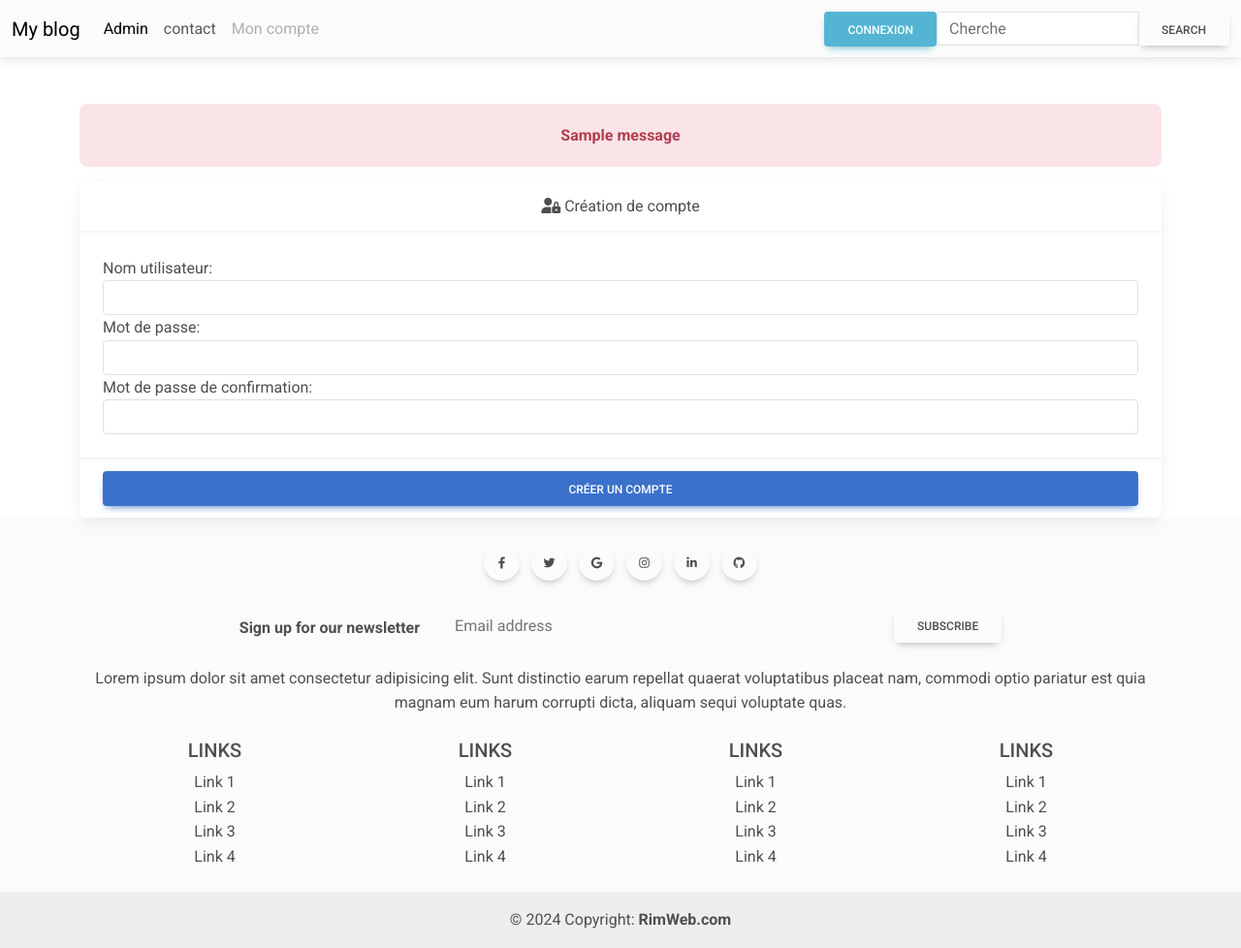
After one commit to lamatmed/App-blog, a Django app: page /auth/logout in a window 1280 px wide. The commit adds this page. Shown: the whole page at 97% size. Run offline with Django 5.2, Linux system fonts and the light colour scheme; one stand-in notice (Sample message) is shown.

Commit message:
Creer des comptes

```diff
--- a/app_auth/forms.py
+++ b/app_auth/forms.py
@@ -2,3 +2,8 @@ from django import forms
 class LoginForm(forms.Form):
     username = forms.CharField( label="Nom utilisateur", widget=forms.TextInput(attrs={'class':'form-control'}))
     pwd = forms.CharField( label="Mot de passe",widget=forms.PasswordInput(attrs={'class':'form-control'}))
+
+class RegisterForm(forms.Form):
+    username = forms.CharField( label="Nom utilisateur", widget=forms.TextInput(attrs={'class':'form-control'}))
+    pwd = forms.CharField( label="Mot de passe",widget=forms.PasswordInput(attrs={'class':'form-control'}))
+    pwd_confirm = forms.CharField( label="Mot de passe de confirmation",widget=forms.PasswordInput(attrs={'class':'form-control'}))
--- /dev/null
+++ b/app_auth/templates/register.html
@@ -0,0 +1,25 @@
+{% extends 'base.html'%} {% block title %} Création de compte {%endblock %} {% block content %}
+<div class="container">
+    <div class="col-md-12 mt-5">
+        {% if messages %} {% for message in messages %}
+        <div class="alert alert-danger text-center">
+            <strong>{{ message}} </strong> </div>{% endfor %}{% endif %}
+
+        <form action="" method="POST" novalidate>{% csrf_token %}
+            <div class="card">
+                <div class="card-header text-center">
+                    <i class="fas fa-user-lock"></i> Création de compte
+                </div>
+                <div class="card-body">
+                    {{form}}
+                </div>
+                <div class="card-footer">
+                    <button class="btn btn-primary btn-block">
+                   Créer un compte
+                </button>
+                </div>
+            </div>
+        </form>
+    </div>
+
+</div>{%endblock %}{% block scripts %} {% endblock%}
--- a/app_auth/urls.py
+++ b/app_auth/urls.py
@@ -1,5 +1,7 @@
 from django.urls import path
-from .views import login_blog
+from .views import *
 urlpatterns=[
     path('login',login_blog,name='login-blog'),
+    path('register',register, name='register'),
+    path('logout',register, name='logout'),
 ]
--- a/app_auth/views.py
+++ b/app_auth/views.py
@@ -1,7 +1,8 @@
 from django.shortcuts import redirect, render
-from django.contrib.auth import authenticate
+from django.contrib.auth import authenticate, login,logout
+from django.contrib.auth.models import User
 from django.contrib import messages
-from .forms import LoginForm
+from .forms import *
 def login_blog(request):
     if request.method == "POST":
         form = LoginForm(request.POST)
@@ -10,6 +11,7 @@ def login_blog(request):
           pwd = form.cleaned_data['pwd']
           user= authenticate(username = username, password = pwd)
           if user is not None:
+             login(request, user)
              return redirect('home')
           else:
               messages.error(request,"Authentification echouee")
@@ -21,3 +23,22 @@ def login_blog(request):
     else:
      form = LoginForm()
      return render(request, 'login.html',{'form':form})
+def register(request):
+    if request.method == "POST":
+        form = RegisterForm(request.POST)
+        if form.is_valid():
+          username = form.cleaned_data['username']
+          pwd = form.cleaned_data['pwd']
+          user= User.objects.create_user(username=username,password=pwd)
+          if user is not None:
+             return redirect("login-blog")
+          else:
+              messages.error(request,'creation de compte echouee')
+              return render(request,'register.html', {'form':form})
+        else:
+            return render(request,'register.html', {'form':form})
+    form = RegisterForm()
+    return render(request,'register.html', {'form': form})
+def logout (request):
+    logout(request)
+    return render('login-blog')
--- a/blog/templates/_nav.html
+++ b/blog/templates/_nav.html
@@ -16,9 +16,13 @@
                     <a class="nav-link disabled ">Mon compte</a>
                 </li>
             </ul>
+            {% if user.is_authenticated %}
+            <a href="{% url 'login-blog' %}" class="btn btn-info"> Deconnexion</a> {% else %}
+            <a href="{% url 'login-blog' %}" class="btn btn-info"> Connexion</a> {% endif %}
+
             <form class="d-flex input-group w-auto " action="{% url 'search' %}">
-                <input type="search " class="form-control " placeholder="Cherche" aria-label="Search " name="article" />
-                <button data-mdb-ripple-init class="btn btn-outline-primary " type="button " data-mdb-ripple-color="dark ">
+                <input type="search " class="form-control mr-sm-2 " placeholder="Cherche" aria-label="Search " name="article" />
+                <button data-mdb-ripple-init class="btn btn-out line-primary " type="button " data-mdb-ripple-color="dark ">
             Search
           </button>
             </form>
```
Also changed, not shown: app_auth/templates/login.html (+12 -2 lines), db.sqlite3.
